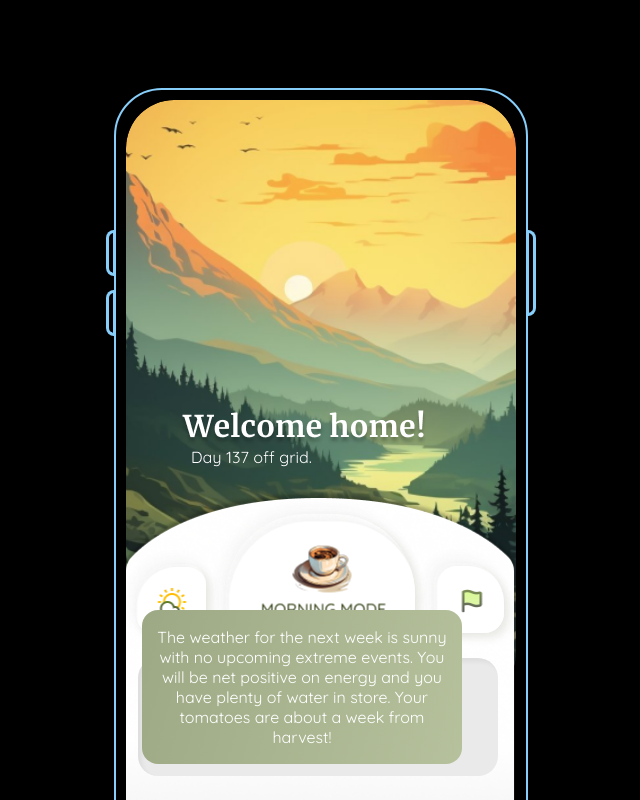
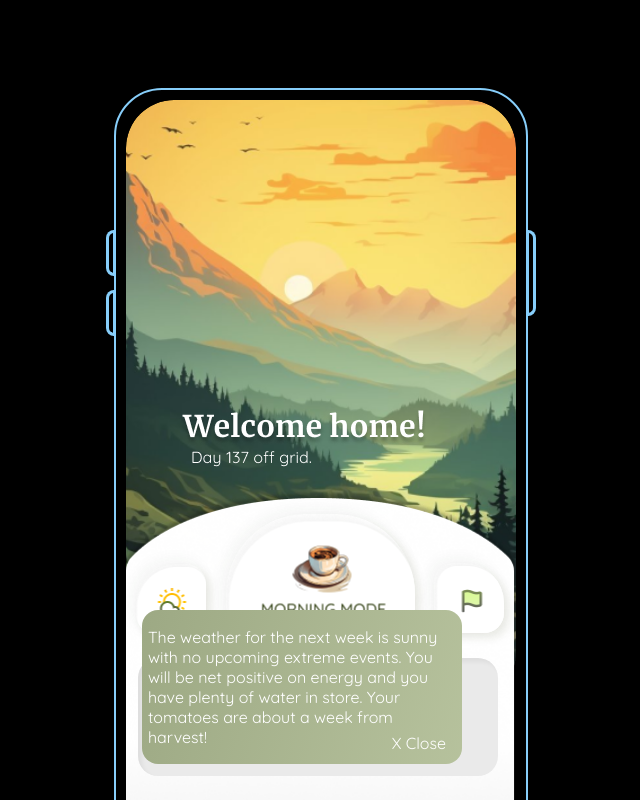
Before and after one commit to SelinaKionnali/Kionnali-App_Prototype, a React (Create React App) app in the folder kionnali-app_prototype/: page /dashboard in a window 1280 px wide. Both pictures are taken after a click on the button "Full Update". Shown: the top 800 px of the page, without its empty margins (319-959 px from the left). Built offline with nearby package versions, Linux system fonts and the light colour scheme.

Commit message:
expanded content - text align and close button added with hover feature

```diff
--- a/kionnali-app_prototype/src/Components/Dashboard.css
+++ b/kionnali-app_prototype/src/Components/Dashboard.css
@@ -227,6 +227,7 @@ font-size: 16px;
 font-style: normal;
 font-weight: 400;
 line-height: 20px; /* 125% */
+text-align: left;
 transition: width 0.3s ease-in-out, height 0.3s ease-in-out;
 }
 
@@ -236,6 +237,24 @@ transition: width 0.3s ease-in-out, height 0.3s ease-in-out;
   cursor: pointer;
 }
 
+.close-button {
+  position: absolute;
+  bottom: 10px; /* Adjust as needed */
+  right: 10px; /* Adjust as needed */
+  background: none;
+  border: none;
+  color: #FFF; /* Change as per your color scheme */
+  font-family: 'Quicksand', sans-serif;
+  font-size: 16px;
+  cursor: pointer;
+  transition: color 0.3s ease;
+}
+
+.close-button:hover {
+  color: #ffa34e; /* Change as per your color scheme */
+}
+
+
 .flag-tile {
 
 }
--- a/kionnali-app_prototype/src/Components/Dashboard.js
+++ b/kionnali-app_prototype/src/Components/Dashboard.js
@@ -31,7 +31,14 @@ export default function Dashboard() {
 									isExpanded ? "full-update-expanded" : ""
 								}`}
 								onClick={handleToggle}>
-								{isExpanded ? `${expandedContent}` : "Full Update"}
+								{isExpanded ? (
+									<>
+										{expandedContent}
+										<button className="close-button">X Close</button>
+									</>
+								) : (
+									"Full Update"
+								)}
 							</button>
 						</div>
 					</div>
```
